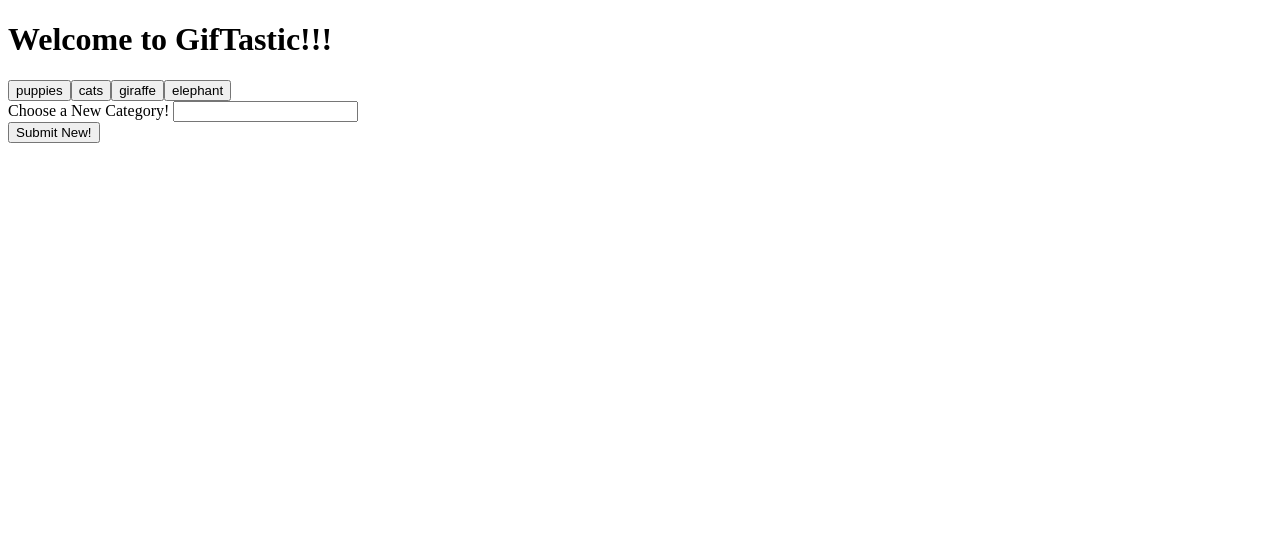
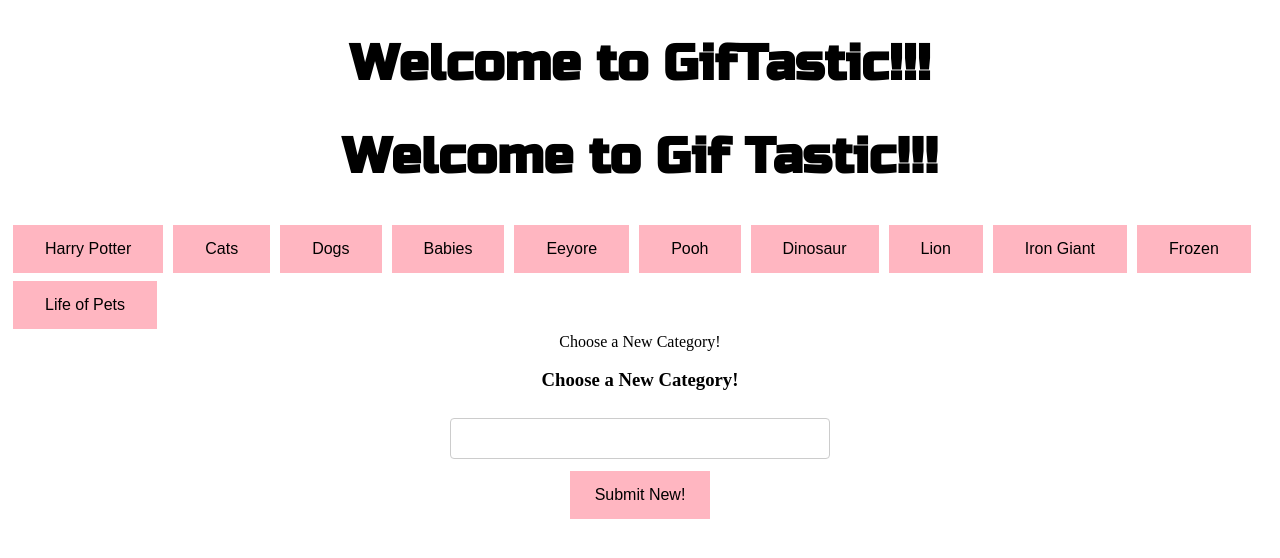
Before and after one commit to nlouda/GifTastic, a plain HTML site: page index.html in a window 1280 px wide. Drawn offline with nearby package versions, Linux system fonts and the light colour scheme.

Commit message:
fixed paused gifs!

```diff
--- a/assets/css/style.css
+++ b/assets/css/style.css
@@ -0,0 +1,54 @@
+::content{
+    font-family: 'Karla', sans-serif;
+    text-align: center;
+    align-content: center;
+}
+h1{
+    text-align: center;
+    font-family: 'Russo One', sans-serif;
+    font-size:50px;
+}
+button.category {
+    background-color: #ffb6c1;
+    border: none;
+    color: black;
+    padding: 15px 32px;
+    text-align: center;
+    text-decoration: none;
+    display: inline-block;
+    font-size: 16px;
+    margin: 4px 5px;
+    cursor: pointer;
+}
+#gif-form{
+    display: block;
+    margin-left: auto;
+    margin-right: auto;
+    width: 100%;
+    text-align: center;
+}
+#add-category{
+    background-color: #ffb6c1;
+    border: none;
+    color: black;
+    padding: 15px 25px;
+    text-align: center;
+    text-decoration: none;
+    display: inline-block;
+    font-size: 16px;
+    margin: 4px 2px;
+    cursor: pointer;
+}
+input[type=text], select {
+    width: 30%;
+    padding: 12px 20px;
+    margin: 8px 0;
+    display: inline-block;
+    border: 1px solid #ccc;
+    border-radius: 4px;
+    box-sizing: border-box;
+}
+#images-view .item{
+    width: 20%;
+    display: inline-block;
+}
--- a/assets/javascript/gif.js
+++ b/assets/javascript/gif.js
@@ -1,5 +1,5 @@
 $(document).ready(function () {
-    var gifCategories = ["puppies", "cats", "giraffe", "elephant"];
+    var gifCategories = ["Harry Potter", "Cats", "Dogs", "Babies","Eeyore","Pooh","Dinosaur","Lion","Iron Giant", "Frozen", "Life of Pets"];
 
     function renderButtons() {
         $("#gif-display").empty();
@@ -29,12 +29,12 @@
     function displayGifs() {
         var category = $(this).attr("data-name");
 
-        var queryURL = "http://api.giphy.com/v1/gifs/search?q=" +category+ "&api_key=dc6zaTOxFJmzC&limit=10";
+        var queryURL = "http://api.giphy.com/v1/gifs/search?q=" + category + "&api_key=dc6zaTOxFJmzC&limit=10";
         $.ajax({
                 url: queryURL,
                 method: "GET"
             })
-        .then(function(response) {
+            .then(function (response) {
                 console.log(response); //test
                 $("#images-view").empty(); //empties image view div after every click
                 var results = response.data;
@@ -47,10 +47,12 @@
                         var rating = results[i].rating;
                         var p = $("<p>").text("Rating: " + rating);
                         var image = $("<img>");
+                        image.addClass("imageC");
                         image.attr("src", results[i].images.fixed_height_small_still.url);
                         image.attr("data-still", results[i].images.fixed_height_small_still.url);
                         image.attr("data-animate", results[i].images.fixed_height_small.url);
                         image.attr("data-state", "still");
+
 
                         gifDiv.append(p);
                         gifDiv.append(image);
@@ -63,16 +65,16 @@
     renderButtons();
     addNewCategory();
     $(document).on("click", ".category", displayGifs);
-    $(document).on("click", ".image", function() {
-        var state = $(this).attr('data-state');
-        if (state == 'still') {
-            $(this).attr('src', $(this).data('animate'));
-            $(this).attr('data-state', 'animate');
+    $(document).on("click", ".imageC", playGifs);
+
+    function playGifs(){
+        var state = $(this).attr("data-state");
+        if (state == "still"){
+            $(this).attr("src", $(this).attr("data-animate"));
+            $(this).attr("data-state", "animate");
         } else {
-            $(this).attr('src', $(this).data('still'));
-            $(this).attr('data-state', 'still');
+            $(this).attr("src", $(this).attr("data-still"));
+            $(this).attr("data-state", "still");
         }
-
+    };
 });
-
-})
--- a/index.html
+++ b/index.html
@@ -7,6 +7,8 @@
     <meta http-equiv="X-UA-Compatible" content="ie=edge">
     <link rel="stylesheet" type="text/css" href="./assets/css/reset.css">
     <link rel="stylesheet" type="text/css" href="./assets/css/style.css">
+    <link href="https://fonts.googleapis.com/css?family=Karla" rel="stylesheet">
+    <link href="https://fonts.googleapis.com/css?family=Russo+One" rel="stylesheet">
     <script src="https://code.jquery.com/jquery-3.3.1.min.js"></script>
     <title>GifTastic!!</title>
 </head>
@@ -14,9 +16,11 @@
 <body>
     <div class="content">
         <h1>Welcome to GifTastic!!!</h1>
+        <h1>Welcome to Gif Tastic!!!</h1>
         <div id="gif-display"></div>
         <form id="gif-form">
             <label for="new-gif">Choose a New Category!</label>
+            <label for="new-gif"><h3>Choose a New Category!</h3></label>
             <input type="text" id="new-gif">
             <br>
 
```
Lines whose indentation alone changed are shown as unchanged.
